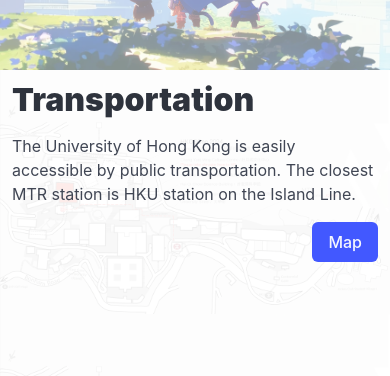
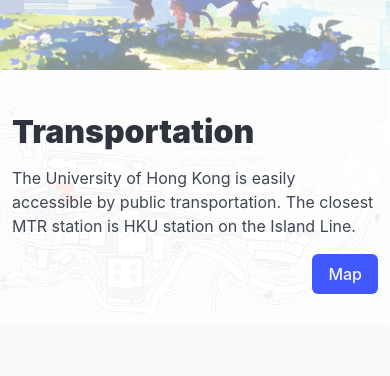
Before and after one commit to hkoscon/2024, a Next.js app: page /2024/ in a window 390 px wide. Shown: the part 774-1150 px from the top of the page. Built offline with nearby package versions, Linux system fonts and the light colour scheme; no server answers; a web font is replaced by a local one.

Commit message:
Fix transportation page responsivness

```diff
--- a/src/app/page.scss
+++ b/src/app/page.scss
@@ -77,10 +77,15 @@
   }
 
   &__transportation {
-    height: 100vh;
     background-image: url(../assets/images/hku-mingwah-location.webp);
     background-size: contain;
     background-attachment: fixed;
+
+    @include mixins.tablet {
+      padding: 0;
+      height: 100vh;
+      background-size: cover;
+    }
 
     &__box {
       display: flex;
@@ -95,6 +100,7 @@
     }
   }
   &__mask {
+    padding: 2em 0;
     background-color: rgba(255, 255, 255, 0.9);
     height: 100%;
     display: flex;
```
